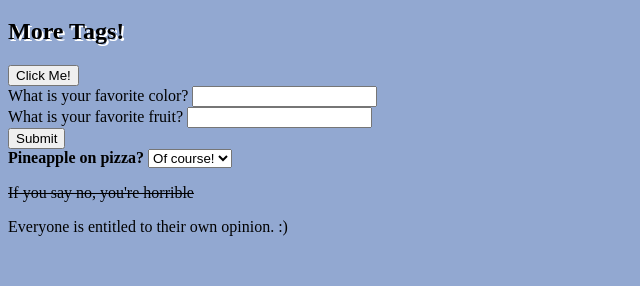
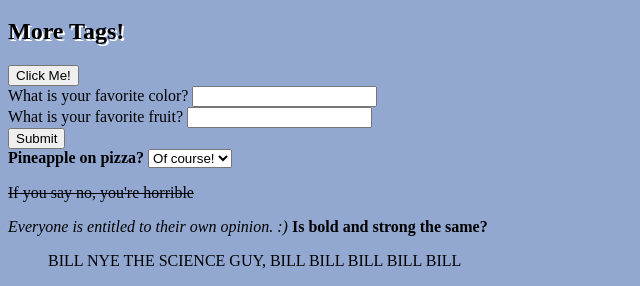
Before and after one commit to rjiang98-1661488/rjiang98-1661488.github.io, a plain HTML site: page tags.html in a window 1280 px wide. Shown: the part 518-804 px from the top of the page, without its empty margins (0-640 px from the left). Drawn offline with Linux system fonts and the light colour scheme.

Commit message:
More tags

```diff
--- a/tags.html
+++ b/tags.html
@@ -46,6 +46,10 @@
       <option value="No">Nah</option>
     </select>
     <p><s>If you say no, you're horrible</s></p>
-    <p>Everyone is entitled to their own opinion. :)</p>
+    <i>Everyone is entitled to their own opinion. :)</i>
+    <b>Is bold and strong the same?</b>
+    <blockquote>
+      BILL NYE THE SCIENCE GUY, BILL BILL BILL BILL BILL
+    </blockquote>
   </body>
 </html>
```
